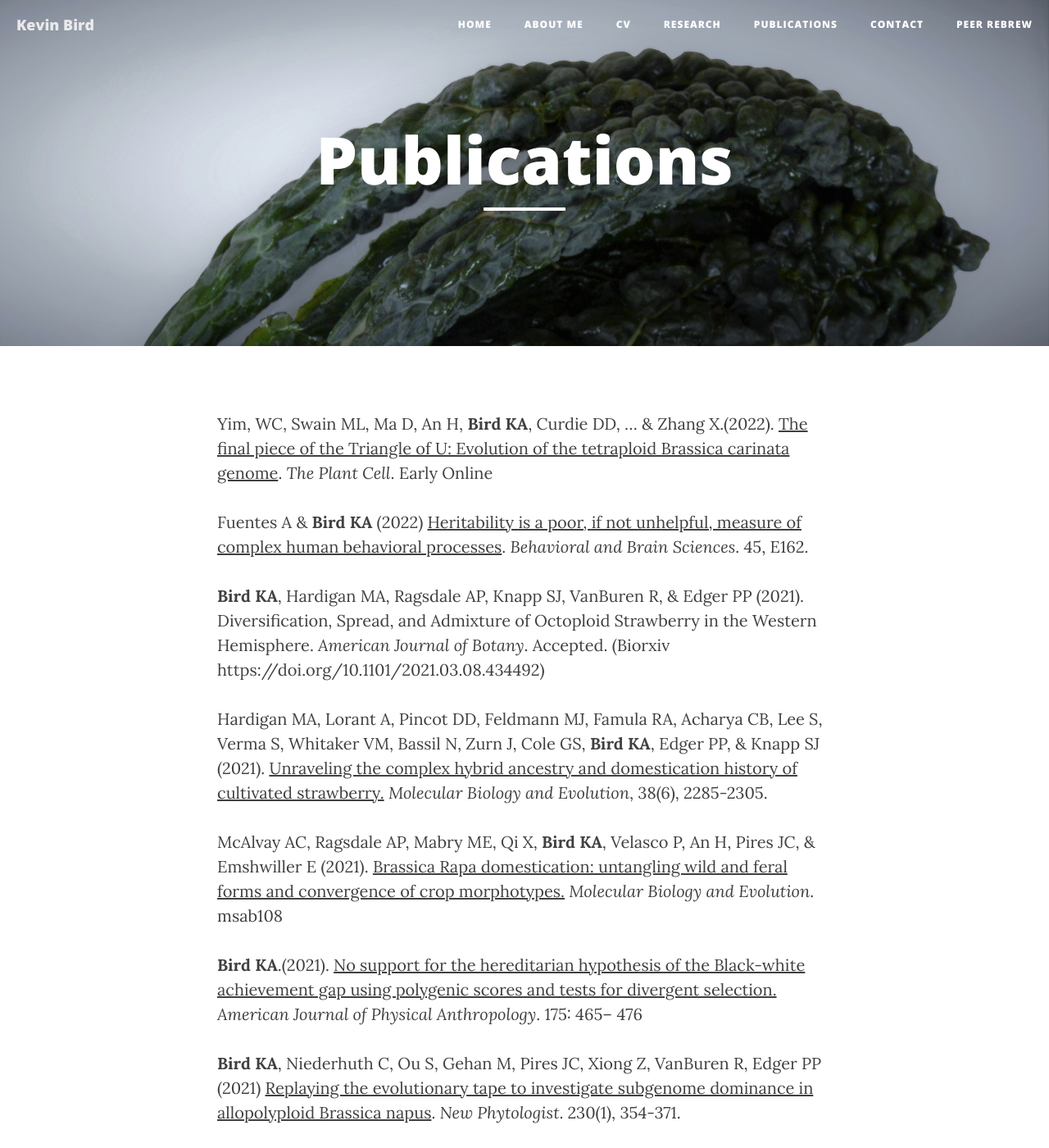
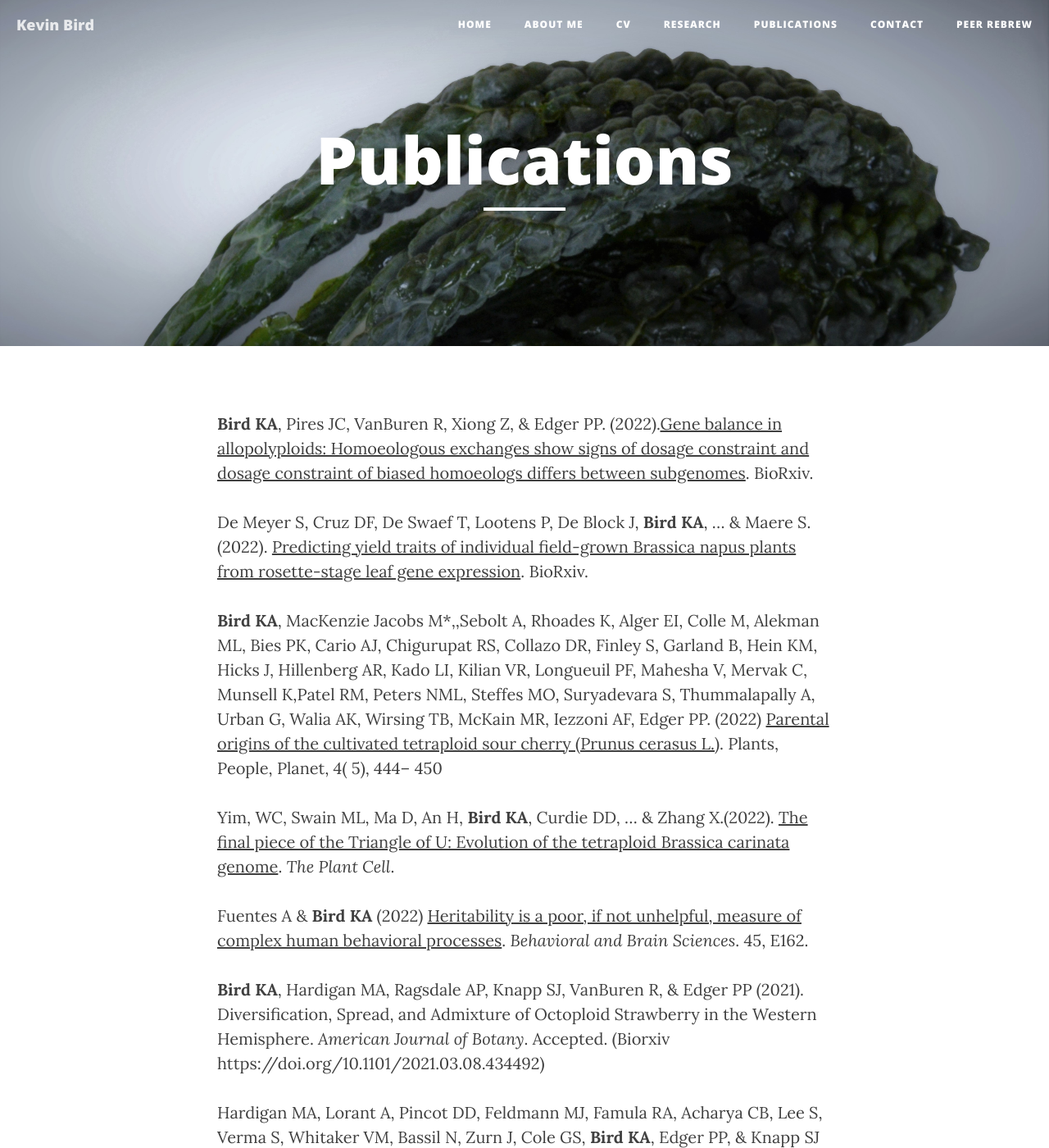
Before and after one commit to KevinABird/KevinABird.github.io, a Jekyll site: the page built from 4_publications.md, in a window 1280 px wide and 1400 px high. Shown: the whole window at 82% size. Built offline with Jekyll 4.4.1, drawn with Linux system fonts in a browser that asks for light colours; nearby versions of some CDN libraries.

Commit message:
Update 4_publications.md

```diff
--- a/4_publications.md
+++ b/4_publications.md
@@ -4,7 +4,13 @@ title: "Publications"
 header-img: "img/Banner1-1.jpg"
 ---
 
-Yim, WC, Swain ML, Ma D, An H, **Bird KA**, Curdie DD, ... & Zhang X.(2022). [The final piece of the Triangle of U: Evolution of the tetraploid Brassica carinata genome](https://doi.org/10.1093/plcell/koac249). *The Plant Cell*. Early Online
+**Bird KA**, Pires JC, VanBuren R, Xiong Z, & Edger PP. (2022).[Gene balance in allopolyploids: Homoeologous exchanges show signs of dosage constraint and dosage constraint of biased homoeologs differs between subgenomes](https://www.biorxiv.org/content/10.1101/2021.11.16.468838v3.abstract). BioRxiv.
+
+De Meyer S, Cruz DF, De Swaef T, Lootens P, De Block J, **Bird KA**, ... & Maere S. (2022). [Predicting yield traits of individual field-grown Brassica napus plants from rosette-stage leaf gene expression](https://www.biorxiv.org/content/10.1101/2022.10.21.513275v1.abstract). BioRxiv.
+
+**Bird KA**, MacKenzie Jacobs M*,,Sebolt A, Rhoades K, Alger EI, Colle M, Alekman ML, Bies PK,  Cario AJ, Chigurupat RS, Collazo DR, Finley S, Garland B, Hein KM, Hicks J, Hillenberg AR, Kado LI, Kilian VR, Longueuil PF, Mahesha V, Mervak C, Munsell K,Patel RM, Peters NML, Steffes MO, Suryadevara S, Thummalapally A, Urban G, Walia AK, Wirsing TB, McKain MR, Iezzoni AF, Edger PP. (2022) [Parental origins of the cultivated tetraploid sour cherry (Prunus cerasus L.)](https://doi.org/10.1002/ppp3.10267). Plants, People, Planet, 4( 5), 444– 450
+
+Yim, WC, Swain ML, Ma D, An H, **Bird KA**, Curdie DD, ... & Zhang X.(2022). [The final piece of the Triangle of U: Evolution of the tetraploid Brassica carinata genome](https://doi.org/10.1093/plcell/koac249). *The Plant Cell*.
 
 Fuentes A & **Bird KA** (2022) [Heritability is a poor, if not unhelpful, measure of complex human behavioral processes](https://doi.org/10.1017/S0140525X21001564).
 *Behavioral and Brain Sciences*. 45, E162.
```
